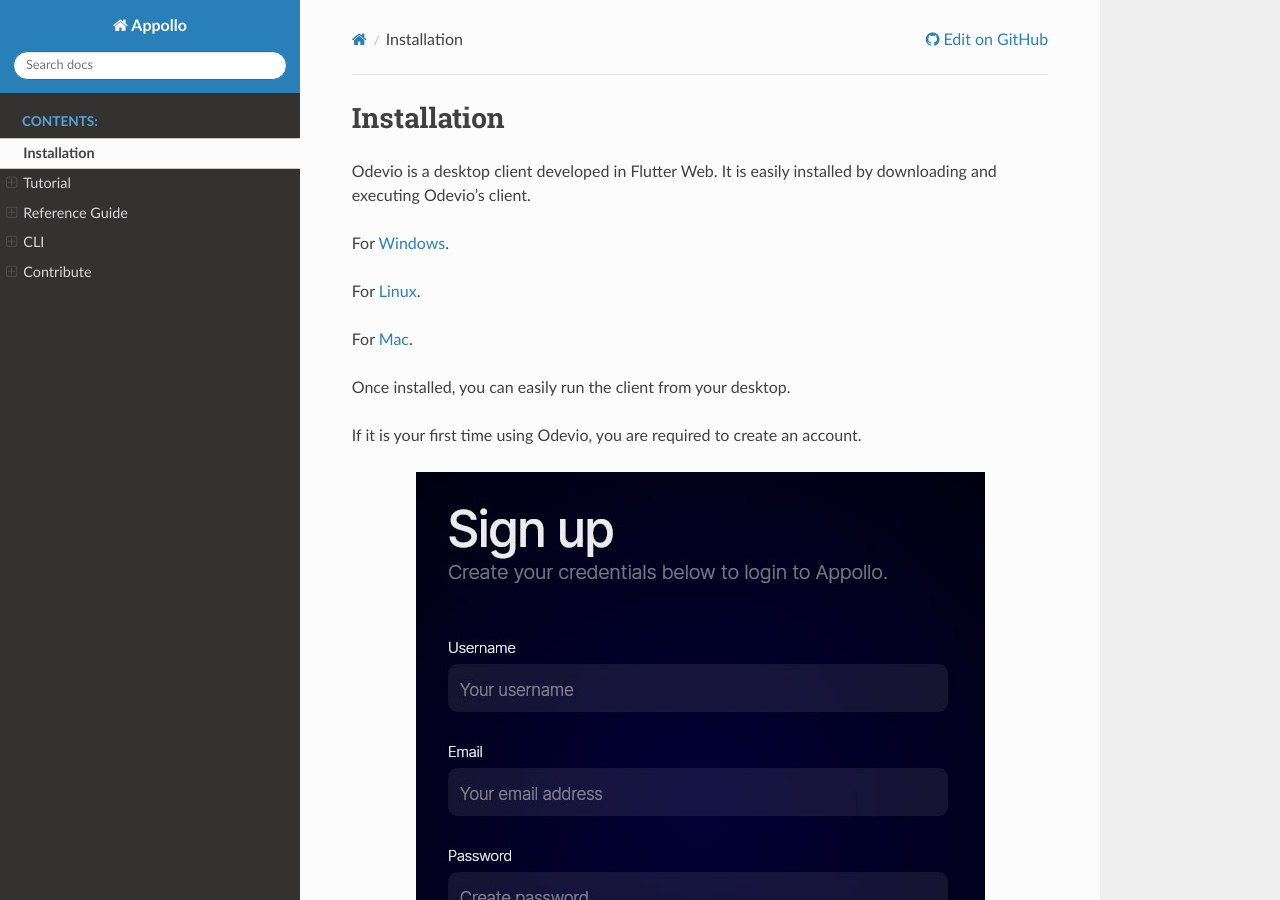
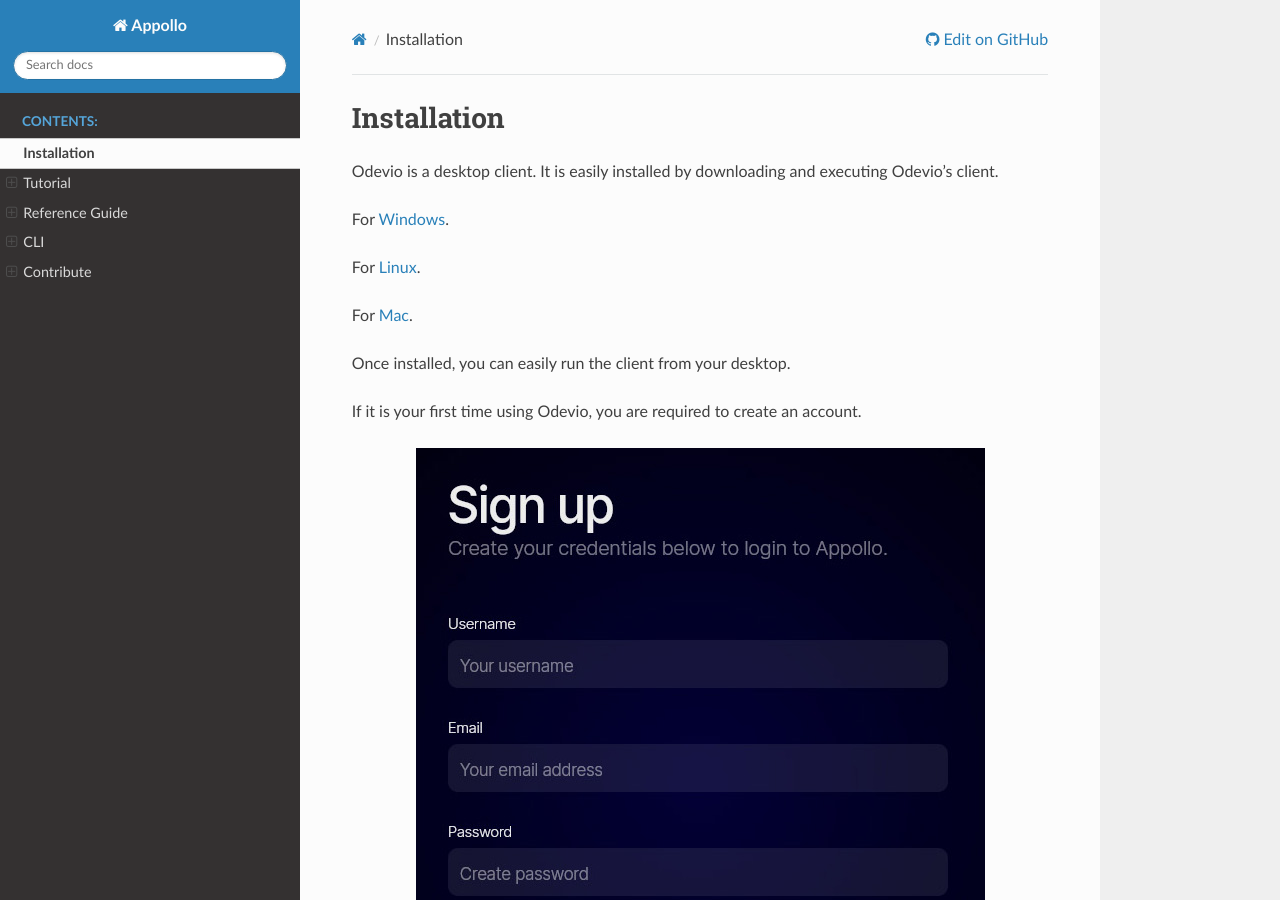
Before and after one commit to Odevio/Odevio-CLI, a Sphinx documentation site: the page built from docs/installation/index.txt, in a window 1280 px wide and 900 px high. Built offline with Sphinx 7.4.7 and the Read the Docs theme 2.0.0, drawn with Linux system fonts in a browser that asks for light colours.

Commit message:
small fixe

```diff
--- a/docs/installation/index.txt
+++ b/docs/installation/index.txt
@@ -4,7 +4,7 @@
 Installation
 ============
 
-Odevio is a desktop client developed in Flutter Web. It is easily installed by downloading and executing Odevio's client.
+Odevio is a desktop client. It is easily installed by downloading and executing Odevio's client.
 
 For |windows_cient|.
 
```
